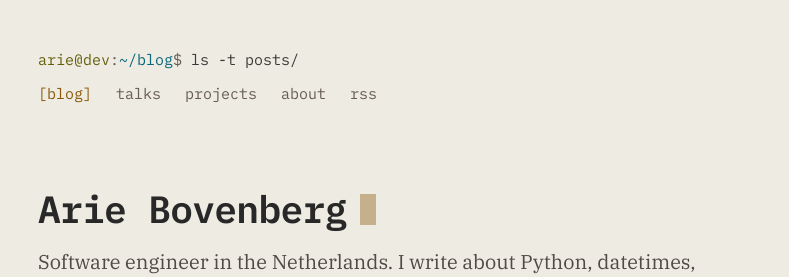
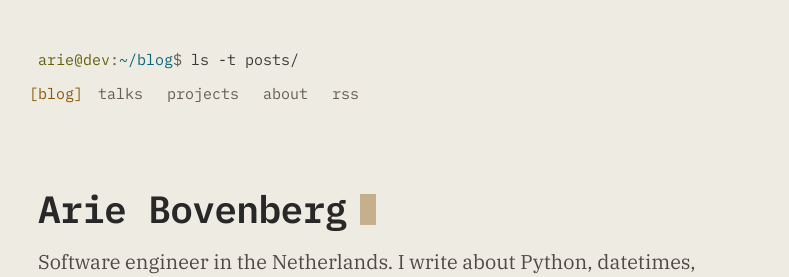
Before and after one commit to ariebovenberg/ariebovenberg.github.io, a Jekyll site: the page built from _pages/home.html, in a window 1280 px wide. Shown: the top 277 px of the page, without its empty margins (242-1031 px from the left). Built offline with Jekyll 4.4.1, drawn with Linux system fonts in a browser that asks for light colours.

Commit message:
hang the active nav brackets so the links don't shift

```diff
--- a/_sass/base.scss
+++ b/_sass/base.scss
@@ -59,9 +59,16 @@ a:hover { text-decoration-thickness: 2px; }
 .site-nav { display: flex; flex-wrap: wrap; gap: 0.25rem 1.5rem; }
 .site-nav a { color: var(--muted); text-decoration: none; }
 .site-nav a:hover { color: var(--fg); }
+.site-nav a { position: relative; }
 .site-nav a[aria-current] { color: var(--accent); }
-.site-nav a[aria-current]::before { content: "["; }
-.site-nav a[aria-current]::after  { content: "]"; }
+/* The brackets hang into the gaps, outside the text flow, so marking a link
+   current never moves the others. The second `content` gives them empty alt
+   text (aria-current already says "current page"); older browsers drop it
+   and keep the first. */
+.site-nav a[aria-current]::before,
+.site-nav a[aria-current]::after { position: absolute; }
+.site-nav a[aria-current]::before { content: "["; content: "[" / ""; right: 100%; }
+.site-nav a[aria-current]::after  { content: "]"; content: "]" / ""; left: 100%; }
 
 /* ── Titles ── */
 .title {
```
